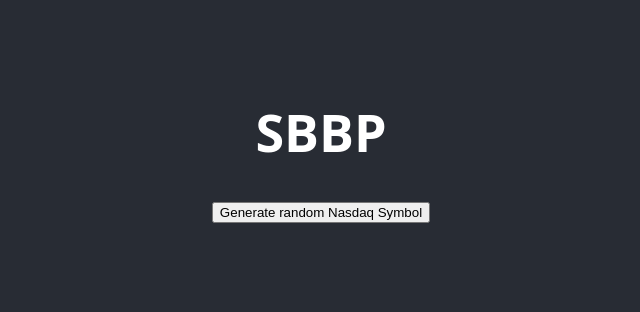
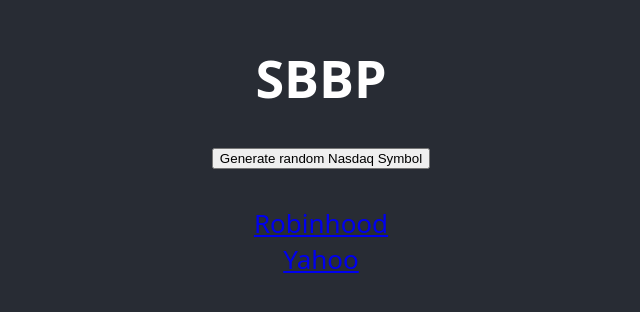
Before and after one commit to chanfe/random_stock, a React (Create React App) app: page / in a window 1280 px wide. Shown: the part 258-570 px from the top of the page, without its empty margins (319-959 px from the left). Built offline with nearby package versions, Linux system fonts and the light colour scheme.

Commit message:
added links to dirct to yahoo or robinhood of that symbol

```diff
--- a/src/App.js
+++ b/src/App.js
@@ -16,6 +16,9 @@ function App() {
       <header className="App-header">
         <h1>{random_symbol}</h1>
         <button onClick={button_pressed}>Generate random Nasdaq Symbol</button>
+        <br />
+        <a href={"https://robinhood.com/stocks/" + random_symbol}>Robinhood</a>
+        <a href={"https://finance.yahoo.com/quote/" + random_symbol}>Yahoo</a>
       </header>
 
     </div>
```
